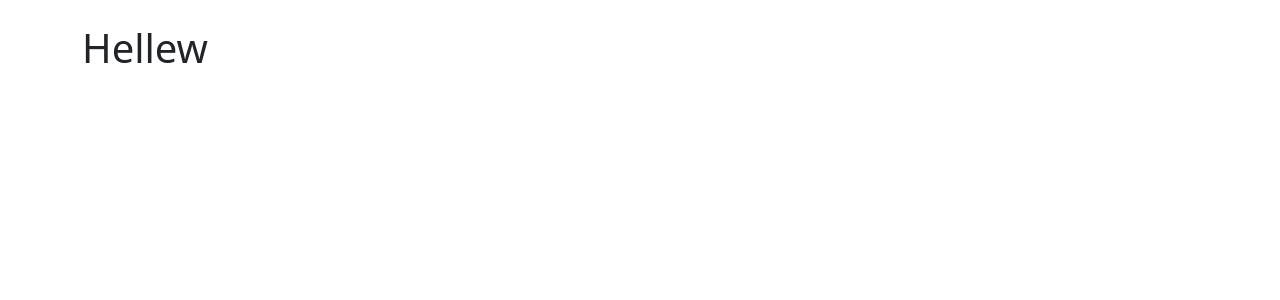
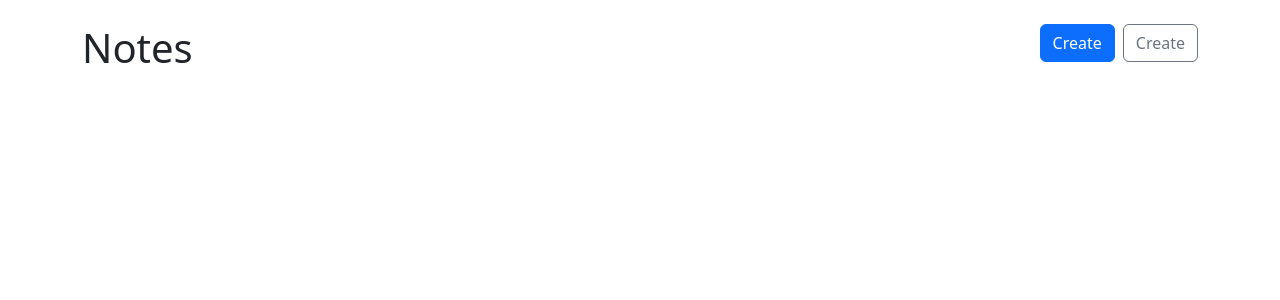
Before and after one commit to apatel401/markdown, a React (Vite) app: page / in a window 1280 px wide. Shown: the top 300 px of the page. Built offline with nearby package versions, Linux system fonts and the light colour scheme.

Commit message:
setting up homepage lsit

```diff
--- a/src/App.tsx
+++ b/src/App.tsx
@@ -1,9 +1,10 @@
-import {useMemo} from 'react'
+import { useMemo } from 'react'
 import { Container } from 'react-bootstrap'
-import {Routes, Route, Navigate} from 'react-router-dom'
+import { Routes, Route, Navigate } from 'react-router-dom'
 import NewNote from './NewNote'
+import NoteList from './NoteList'
 import useLocalStorage from './useLocalStorage'
-
+import { v4 as uuidV4 } from 'uuid'
 import '../node_modules/bootstrap/dist/css/bootstrap.min.css'
 
 export type Note = {
@@ -17,14 +18,14 @@ export type NoteData = {
 }
 
 export type RawNote = {
- id: string
+  id: string
 } & RawNoteData
 
 export type RawNoteData = {
   title: string,
   markdown: string,
   tagIds: string[]
- }
+}
 
 export type Tag = {
   id: string,
@@ -32,25 +33,33 @@ export type Tag = {
 }
 
 function App() {
-  const [notes, setNotes] = useLocalStorage<RawNote[]>("NOTES" , [])
-  const [tags, setTags] = useLocalStorage<Tag[]>("Tags" , [])
+  const [notes, setNotes] = useLocalStorage<RawNote[]>("NOTES", [])
+  const [tags, setTags] = useLocalStorage<Tag[]>("TAGS", [])
 
   const notesWithTags = useMemo(() => {
     return notes.map(note => {
-      return {...note, tags: tags.filter(tag => note.tagIds.includes(tag.id))}
+      return { ...note, tags: tags.filter(tag => note.tagIds.includes(tag.id)) }
     })
   }, [notes, tags])
 
+  function onCreateNote({ tags, ...data }: NoteData) {
+    setNotes(prevNotes => {
+      return [...prevNotes, { ...data, id: uuidV4(), tagIds: tags.map(tag => tag.id) }]
+    })
+  }
+  function addTag(tag: Tag) {
+    setTags(prev => [...prev, tag])
+  }
   return (
     <Container className='my-4'>
       <Routes>
-      <Route path="/" element={<h1>Hellew</h1>}/>
-      <Route path="/new" element={<NewNote />}/>
-      <Route path="/:id">
-      <Route index element={<h1>Show</h1>}/>
-      <Route path="edit" element={<h1>Edit</h1>}/>
-      </Route>
-      <Route path="*" element={<Navigate to="/" />}/>
+        <Route path="/" element={<NoteList />} />
+        <Route path="/new" element={<NewNote onSubmit={onCreateNote} onAddTag={addTag} availableTags={tags} />} />
+        <Route path="/:id">
+          <Route index element={<h1>Show</h1>} />
+          <Route path="edit" element={<h1>Edit</h1>} />
+        </Route>
+        <Route path="*" element={<Navigate to="/" />} />
       </Routes>
     </Container>
   )
--- /dev/null
+++ b/src/NoteList.tsx
@@ -0,0 +1,23 @@
+import React from 'react'
+import { Row, Col, Stack, Button } from 'react-bootstrap'
+import { Link } from 'react-router-dom'
+
+function NoteList() {
+    return (
+        <Row>
+            <Col>
+                <h1>Notes</h1>
+            </Col>
+            <Col xs="auto">
+                <Stack direction="horizontal" gap={2}>
+                    <Link to="/new">
+                        <Button variant="primary">Create</Button>
+                    </Link>
+                    <Button variant="outline-secondary                                                                              76gre32wqjukl">Create</Button>
+                </Stack>
+            </Col>
+        </Row>
+    )
+}
+
+export default NoteList
```
